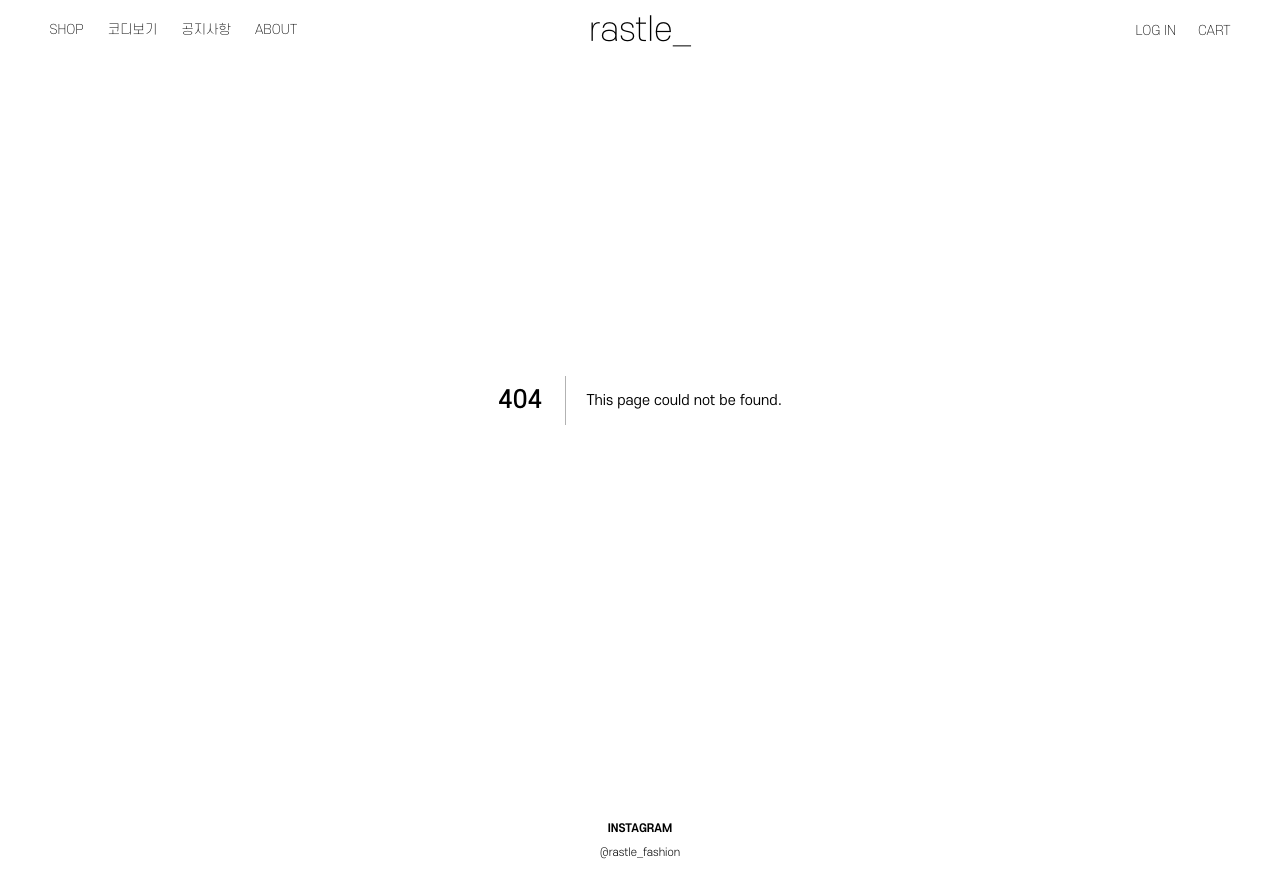
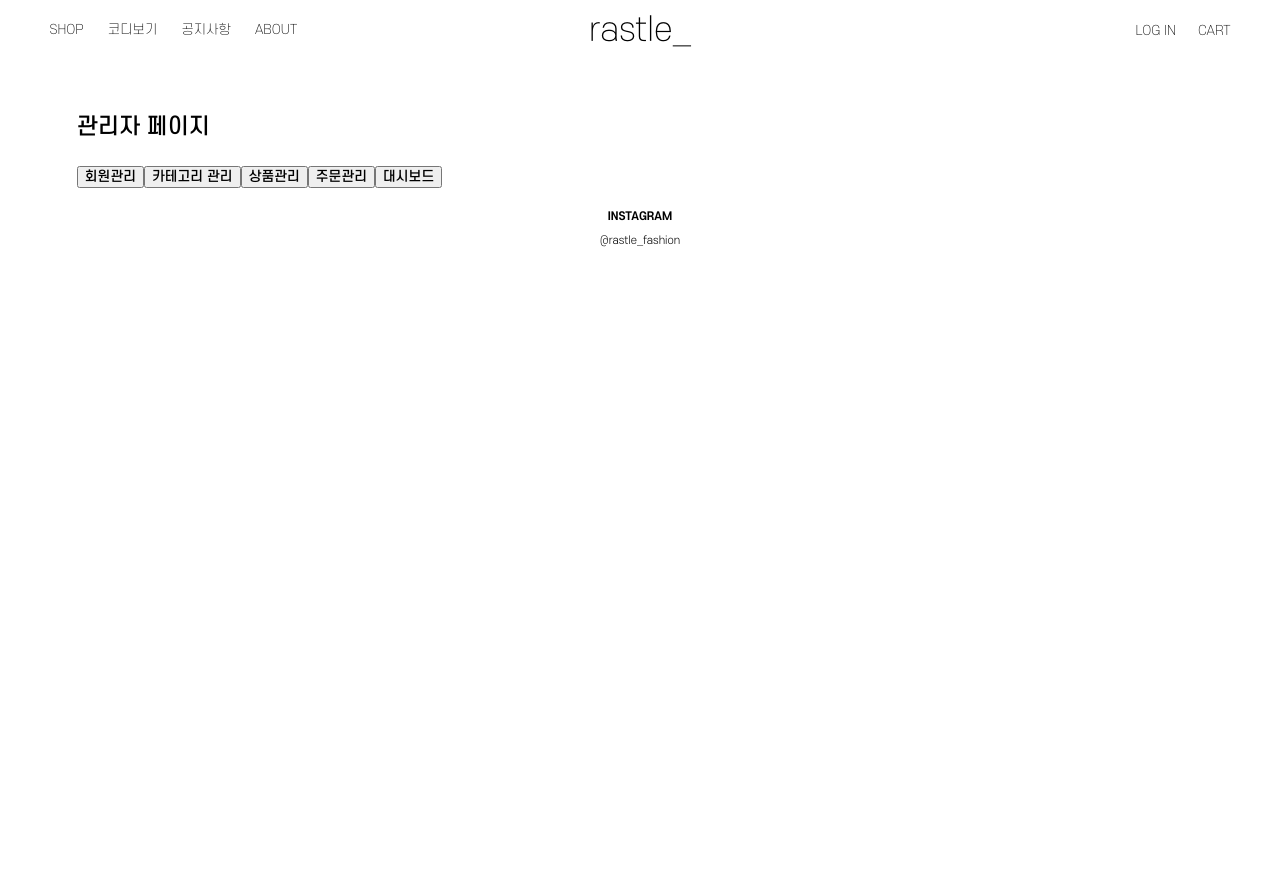
Before and after one commit to rastle-dev/rastle-frontend, a Next.js app: page /manager in a window 1280 px wide. Before the commit this address had no page. After the commit the page ends 800 px from the top, so only its background shows below. Built offline with nearby package versions, Linux system fonts and the light colour scheme.

Commit message:
feat: 관리자 페이지 UI구현

```diff
--- /dev/null
+++ b/src/pages/manager/index.tsx
@@ -0,0 +1,76 @@
+import React, { useState } from "react";
+import styled from "styled-components";
+import media from "@/styles/media";
+import LazyLink from "@/components/LazyLink";
+
+export const Wrapper = styled.div`
+  padding-top: 9rem; /* header때문에 추가 */
+  width: 88%;
+  overflow: hidden;
+  //border: 1px solid red;
+
+  ${media.mobile} {
+    width: 92%;
+  }
+`;
+
+export const HeaderTitle = styled.h1`
+  font-size: 2rem;
+`;
+
+export const ManageList = styled.ul`
+  list-style: none;
+  display: flex;
+  justify-content: flex-start;
+  margin: 0;
+  padding: 1rem 0 0 0;
+
+  li {
+    padding-right: 2.2rem;
+    font-size: 1.17rem;
+    cursor: pointer;
+  }
+
+  span {
+    text-decoration: none;
+    color: black;
+    font-weight: 200;
+  }
+
+  @media (max-width: 769px) {
+    display: none;
+  }
+`;
+
+const managementList = [
+  { name: "회원관리" },
+  { name: "카테고리 관리" },
+  { name: "상품관리" },
+  { name: "주문관리" },
+  { name: "대시보드" },
+];
+
+export default function Manager() {
+  const [selectedItem, setSelectedItem] = useState<string>();
+
+  const onClickList = (name: string) => {
+    setSelectedItem(name);
+  };
+  return (
+    <Wrapper>
+      <HeaderTitle>관리자 페이지</HeaderTitle>
+      <ManageList>
+        {managementList.map(({ name }) => (
+          <button type="button" key={name} onClick={() => onClickList(name)}>
+            {name}
+          </button>
+        ))}
+      </ManageList>
+      {selectedItem === "회원관리" && <UserManagement />}
+      {selectedItem === "카테고리 관리" && <CategoryManagement />}
+      {selectedItem === "상품관리" && <ProductManagement />}
+      {selectedItem === "주문관리" && <OrderManagement />}
+      {selectedItem === "대시보드" && <Dashboard />}
+    </Wrapper>
+  );
+}
```
Also changed, not shown: src/pages/manager/user/index.tsx (added, +27 -0 lines), src/pages/signup/index.tsx (+9 -1 lines).
